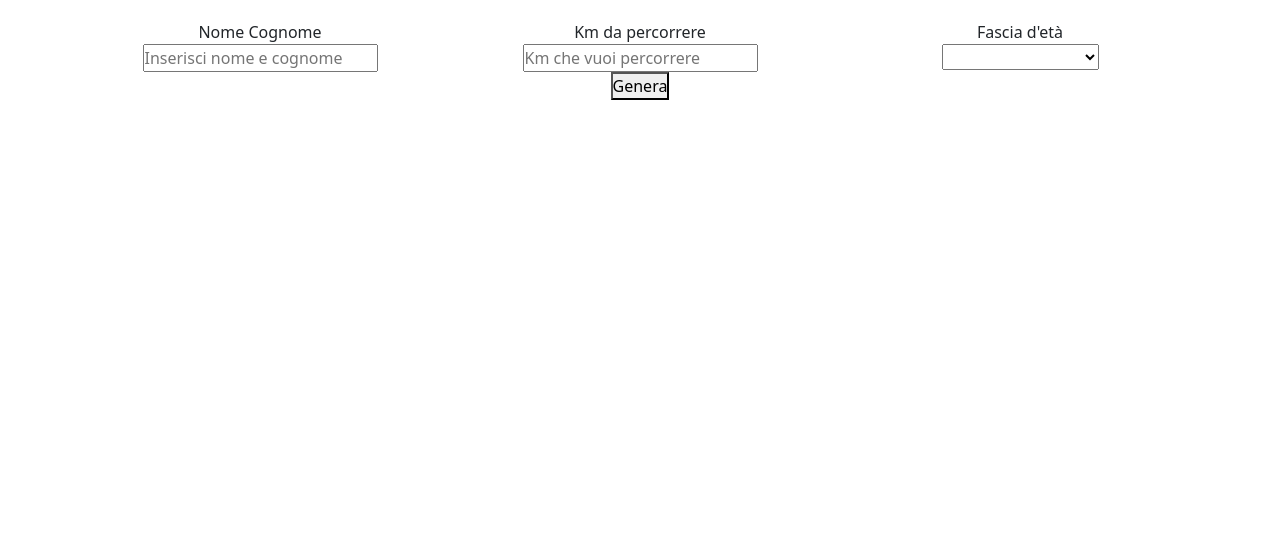
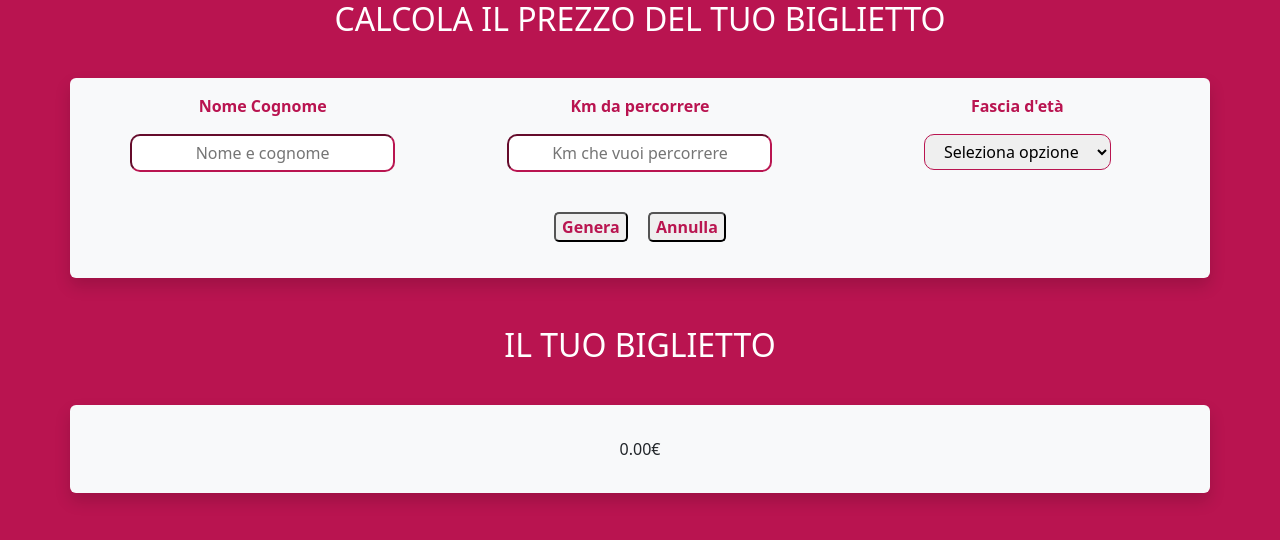
Before and after one commit to nvaccina/js-biglietto-treno-form, a plain HTML site: page index.html in a window 1280 px wide. Both pictures are taken after a click on the button "Genera". Drawn offline with nearby package versions, Linux system fonts and the light colour scheme.

Commit message:
Calcolo prezzo biglietto e estetica

```diff
--- a/css/style.css
+++ b/css/style.css
@@ -1,9 +1,27 @@
-*{
-  margin: 0;
-  padding: 0;
-  box-sizing: border-box;
+
+body{
+  background-color: #B91450 !important;
+}
+.title{
+  color: white;
+}
+.purple{
+  color: #B91450;
+}
+.inp_purp{
+  border-color: #B91550;
+  padding: 5px 15px;
+  border-radius: 10px;
 }
 .container{
   text-align: center;
-  margin: 20px;
+  margin: 40px;
+  padding: 20px;
+  background-color: white;
 }
+.nv_button {
+  margin: 40px 0 20px;
+  border-radius: 5px;
+  color: #B91550;
+  font-weight: bold;
+}
--- a/index.html
+++ b/index.html
@@ -10,42 +10,46 @@
 
   <title>Form biglietto del treno</title>
 </head>
-<body>
+<body class="text-center">
 
-  <div class="container">
+  <h2 class="title">CALCOLA IL PREZZO DEL TUO BIGLIETTO</h2>
+  <div class="container shadow p-3 mb-5 bg-body-tertiary rounded">
 
-    <h1 id="title"></h1>
+
 
     <div class="row">
 
       <div class="col">
-        <label for="name">Nome Cognome</label><br>
-        <input type="text" id="name" placeholder="Inserisci nome e cognome" value="">
+        <label class="purple fw-bold pb-3" for="name">Nome Cognome</label><br>
+        <input class="inp_purp text-center" type="text" id="name" placeholder="Nome e cognome" value="">
 
       </div>
 
       <div class="col">
-        <label for="km">Km da percorrere</label><br>
-        <input type="text" id="km" placeholder="Km che vuoi percorrere" value="">
+        <label class="purple fw-bold pb-3" for="km">Km da percorrere</label><br>
+        <input class="inp_purp text-center" type="text" id="km" placeholder="Km che vuoi percorrere" value="">
       </div>
       <div class="col">
 
-        <label for="age">Fascia d'età</label><br>
+        <label class="purple fw-bold pb-3" for="age">Fascia d'età</label><br>
 
-        <select name="age" id="age">
+        <select class="inp_purp text-center" name="age" id="age">
           <option value="Seleziona opzione">Seleziona opzione</option>
-          <option id="minorenne" value="Minorenne">Minorenne</option>
-          <option id="maggiorenne" value="Maggiorenne">Maggiorenne</option>
-          <option id="over65" value="Over 65">Over 65</option>
+          <option value="minorenne">Minorenne</option>
+          <option value="maggiorenne">Maggiorenne</option>
+          <option value="over">Over 65</option>
         </select>
       </div>
     </div>
 
-    <button id="genera">Genera</button>
+    <button class="nv_button me-3" id="genera">Genera</button>
+    <button class="nv_button" id="annulla">Annulla</button>
 
   </div>
+  <h2 class="title">IL TUO BIGLIETTO</h2>
+  <div class="container shadow p-3 mb-5 bg-body-tertiary rounded">
 
-  <div class="container">
+
 
     <p id="output"></p>
 
--- a/js/script.js
+++ b/js/script.js
@@ -1,29 +1,34 @@
+
 const bottoneGen = document.getElementById('genera');
-const prezzoBiglietto = "0.21";
-let bigliettoIntero = (km * prezzoBiglietto);
+const prezzoBiglietto = 0.21;
+const piccoloSconto = 20;
+const grandeSconto = 40;
+
 
 bottoneGen.addEventListener('click', function(){
+  /*name*/
   const input = document.getElementById('name');
   const output = document.getElementById('output');
   const name = input.value;
   output.innerHTML = name;
   input.value = "";
 
-  const fasciaAge = document.getElementById('age');
-  const age = fasciaAge.value;
-  fasciaAge.value = "";
+  let km = document.getElementById('km').value;
+  let costoBiglietto = (km * prezzoBiglietto);
 
-  if (fasciaAge === minorenne){
-    bigliettoScontato = (costoBiglietto - (costoBiglietto * 20 / 100));
-  } else if (fasciaAge === over65){
-    bigliettoScontato = (costoBiglietto - (costoBiglietto * 40 / 100));
-  }else{
-    bigliettoIntero;
+  const fasciaAge = document.getElementById('age').value;
+  console.log("prima",costoBiglietto);
+
+  if (fasciaAge == "minorenne"){
+    costoBiglietto *= (1 - piccoloSconto / 100);
+  } else if (fasciaAge == "over"){
+    costoBiglietto *= (1 - grandeSconto / 100);
   }
+  console.log("dopo",costoBiglietto);
+
+  const message = `
+  ${costoBiglietto.toFixed(2)}&euro;
+  `
+  document.getElementById("prezzo").innerHTML = message;
 
 })
-
-/*const message = `
-&euro; ${bigliettoIntero.toFixed(2)}`*/
-
-document.getElementById("prezzo").innerHTML = bigliettoScontato || bigliettoIntero;
```
